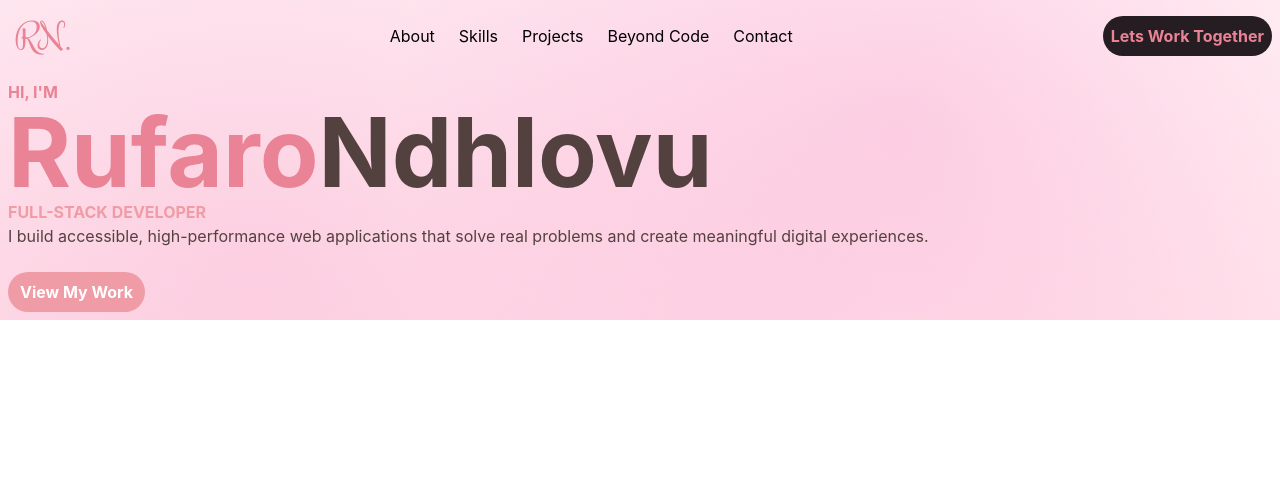
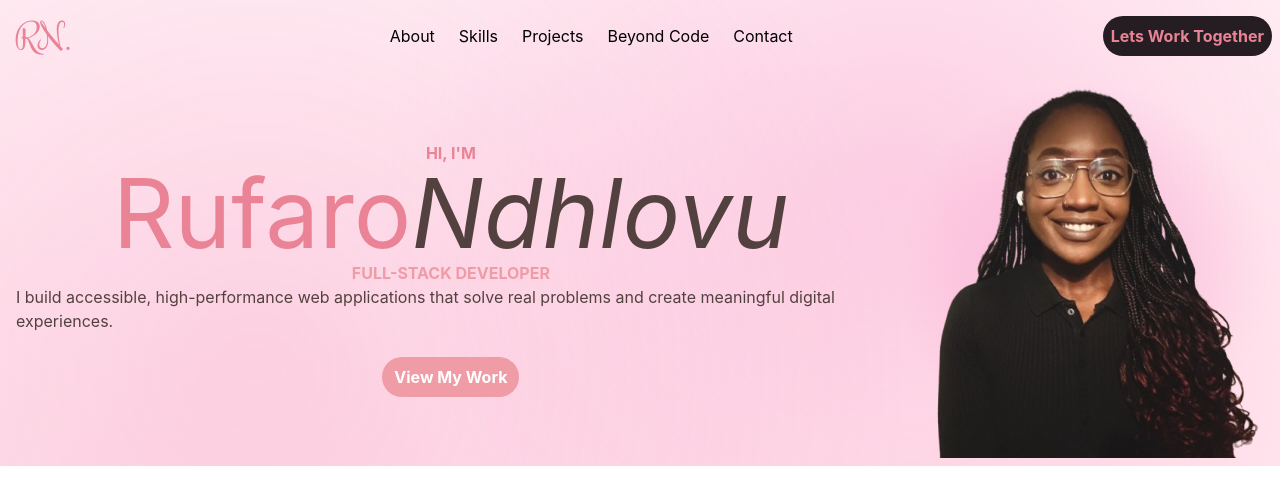
Before and after one commit to rufaro-ndhlovu/PortfolioWebsite, a Next.js app: page / in a window 1280 px wide. Shown: the top 504 px of the page. Built offline with nearby package versions, Linux system fonts and the light colour scheme; a web font is replaced by a local one.

Commit message:
Refactor Hero section; rename class to bgGradient, add HeroImage and HeroText components, and update Button to accept color prop.

```diff
--- a/app/globals.css
+++ b/app/globals.css
@@ -52,7 +52,7 @@
   --gradient-primary: var(--gradent-primary);
 }
 
-.hero {
+.bgGradient {
   background:
     radial-gradient(
       circle at 70% 40%,
@@ -66,3 +66,11 @@
     ),
     linear-gradient(180deg, #fff1f5 0%, #ffe4ec 100%);
 }
+
+.image {
+  background: radial-gradient(
+    circle,
+    rgba(244, 114, 182, 0.35),
+    transparent 70%
+  );
+}
--- a/app/page.tsx
+++ b/app/page.tsx
@@ -6,7 +6,7 @@ import Hero from "./sections/Hero";
 export default function Home() {
   return (
     <div className="">
-      <div className="hero">
+      <div className="bgGradient">
         <NavBar />
         <Hero />
       </div>
--- a/app/sections/Hero.tsx
+++ b/app/sections/Hero.tsx
@@ -3,28 +3,18 @@
 import React from "react";
 import GradientText from "../ui/GradientText";
 import GradientButton from "../ui/GradientButton";
+import HeroImage from "../ui/HeroImage";
+import HeroText from "../ui/HeroText";
 
 export default function Hero() {
   return (
-    <div className="p-2">
+    <div className="p-2 flex flex-row items-center justify-between w-full">
       <div>
-        <p className="text-[var(--pink-logo)] font-bold">HI, I'M</p>
-        <h1 className="font-bold text-8xl flex-wrap">
-          <GradientText>Rufaro</GradientText>
-          <span className="text-[var(--text-brown)]">Ndhlovu</span>
-        </h1>
-        <p className="text-[var(--pink-name)] font-bold">
-          FULL-STACK DEVELOPER
-        </p>
-        <p className="text-[var(--text-brown)]">
-          I build accessible, high-performance web applications that solve real
-          problems and create meaningful digital experiences.
-        </p>
-        <br />
-        <GradientButton onClick={() => {}}>View My Work</GradientButton>
+        <HeroText />
       </div>
-
-      <div></div>
+      <div>
+        <HeroImage />
+      </div>
     </div>
   );
 }
--- a/app/sections/NavBar.tsx
+++ b/app/sections/NavBar.tsx
@@ -20,7 +20,9 @@ export default function NavBar() {
         <Link href="/">Contact</Link>
       </div>
       <div className="px-2">
-        <Button onClick={handleClick}>Lets Work Together</Button>
+        <Button color="dark-pill" onClick={handleClick}>
+          Lets Work Together
+        </Button>
       </div>
     </nav>
   );
--- a/app/ui/Button.tsx
+++ b/app/ui/Button.tsx
@@ -9,7 +9,8 @@ type props = {
 export default function Button({ children, onClick, color }: props) {
   return (
     <button
-      className="p-2 rounded-full bg-[var(--dark-pill)] text-[var(--pink-logo)] font-bold"
+      className="p-2 rounded-full text-[var(--pink-logo)] font-bold"
+      style={{ backgroundColor: `var(--${color})` }}
       onClick={onClick}
     >
       {children}
--- /dev/null
+++ b/app/ui/HeroImage.tsx
@@ -0,0 +1,10 @@
+import React from "react";
+import Image from "next/image";
+
+export default function HeroImage() {
+  return (
+    <div className="image">
+      <Image src="/Rufaro.png" alt="Rufaro Ndhlovu" width={400} height={400} />
+    </div>
+  );
+}
--- /dev/null
+++ b/app/ui/HeroText.tsx
@@ -0,0 +1,25 @@
+"use client";
+
+import React from "react";
+import GradientText from "../ui/GradientText";
+import GradientButton from "../ui/GradientButton";
+import HeroImage from "./HeroImage";
+
+export default function HeroText() {
+  return (
+    <div className="p-2 flex flex-col items-center justify-between">
+      <p className="text-[var(--pink-logo)] font-bold">HI, I'M</p>
+      <h1 className=" text-8xl flex-wrap">
+        <GradientText>Rufaro</GradientText>
+        <span className="text-[var(--text-brown)] italic">Ndhlovu</span>
+      </h1>
+      <p className="text-[var(--pink-name)] font-bold">FULL-STACK DEVELOPER</p>
+      <p className="text-[var(--text-brown)]">
+        I build accessible, high-performance web applications that solve real
+        problems and create meaningful digital experiences.
+      </p>
+      <br />
+      <GradientButton onClick={() => {}}>View My Work</GradientButton>
+    </div>
+  );
+}
```
